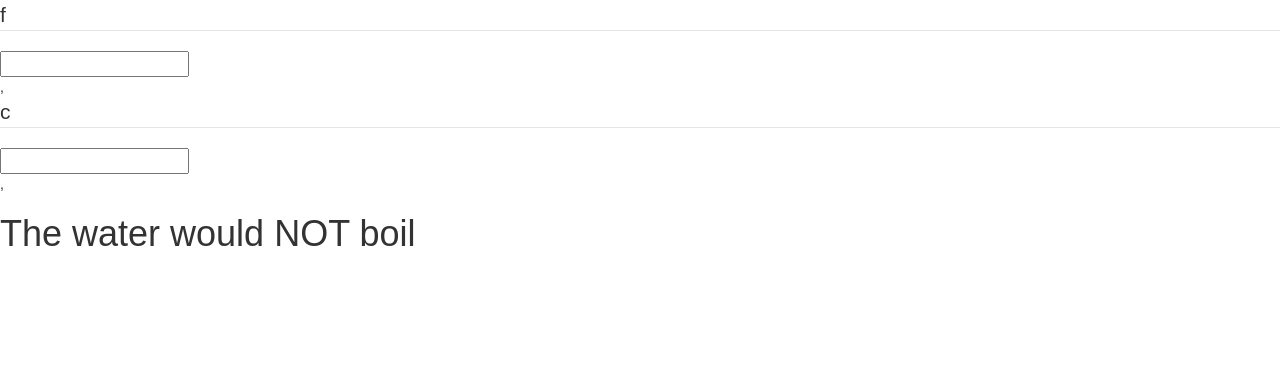
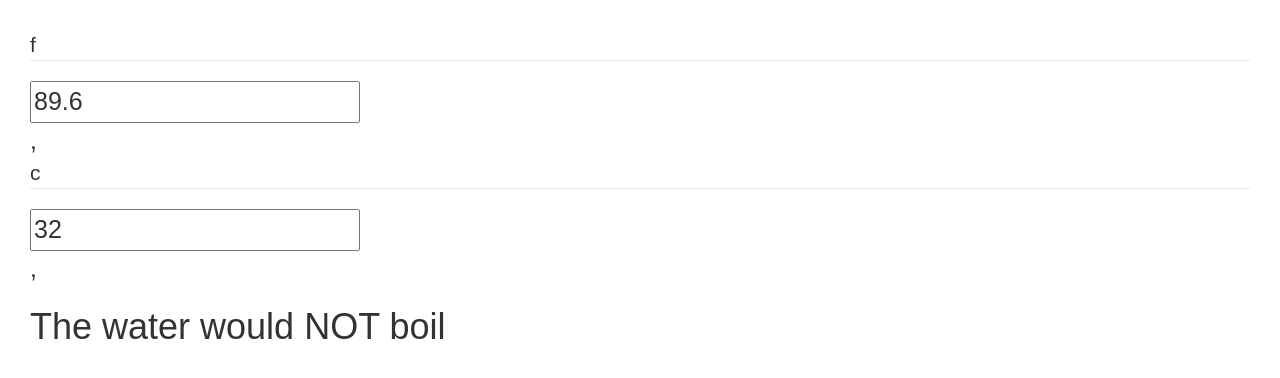
Before and after one commit to chris-malloy/inventoryWidget, a React (Create React App) app: page / in a window 1280 px wide. Shown: the top 378 px of the page. Built offline with nearby package versions, Linux system fonts and the light colour scheme.

Commit message:
completed conneciton between TemperatureInput children --> temperature is now updated in both boxes when only one is changed

```diff
--- a/src/index.css
+++ b/src/index.css
@@ -1,5 +1,10 @@
 body {
-  margin: 0;
-  padding: 0;
-  font-family: sans-serif;
+    margin: 0;
+    padding: 0;
+    font-family: sans-serif;
 }
+
+#temp-app {
+    margin: 30px;
+    font-size: 25px;
+}
--- a/src/tempApp/BoilingVerdict.jsx
+++ b/src/tempApp/BoilingVerdict.jsx
@@ -1,7 +1,7 @@
 import React from 'react';
 
 function BoilingVerdict(props){
-if (props.celsius >= 100) {
+if (props.temperature >= 100) {
         return(
             <h1>The water would boil</h1>
         )
--- a/src/tempApp/TemperatureApp.jsx
+++ b/src/tempApp/TemperatureApp.jsx
@@ -25,24 +25,47 @@ class TemperatureApp extends Component{
     constructor(){
         super();
         this.state = {
-            temperature: ''
+            temperature: '32',
+            scale: 'c',
         }
     this.handleFahrenheitChange = this.handleFahrenheitChange.bind(this)
     this.handleCelciusChange = this.handleCelciusChange.bind(this)
     }
+
     handleCelciusChange(value){
         console.log("Someone changed Celius input to " + value);
+        this.setState({
+            scale: "c",
+            temperature: value
+        })
     }
+
     handleFahrenheitChange(value){
         console.log("Someone change Fahrenheit Input " + value);
+        this.setState({
+            scale: "f",
+            temperature: value
+        })
     }
+
     render(){
-        console.log(tryConvert("101",toCelsius));
+        // set up local vars to save on typing
+        const scale = this.state.scale;
+        const temperature = this.state.temperature;
+
+        if(scale === "c"){
+            var fTemp = tryConvert(temperature, toFahrenheit)
+            var cTemp = temperature;
+        } else if (scale === "f"){
+            var fTemp = temperature;
+            var cTemp = tryConvert(temperature, toCelsius)
+        }
+
         return(
-            <div>
-                <TemperatureInput scale="f" onChange={this.handleFahrenheitChange} />,
-                <TemperatureInput scale="c" onChange={this.handleCelciusChange} />,
-                <BoilingVerdict />
+            <div id="temp-app">
+                <TemperatureInput temperature={fTemp} scale="f" onChange={this.handleFahrenheitChange} />,
+                <TemperatureInput temperature={cTemp} scale="c" onChange={this.handleCelciusChange} />,
+                <BoilingVerdict temperature={parseFloat(cTemp)} />
             </div>
         )
     }
--- a/src/tempApp/TemperatureInput.jsx
+++ b/src/tempApp/TemperatureInput.jsx
@@ -3,9 +3,6 @@ import React, { Component } from 'react';
 class TemperatureInput extends Component{
     constructor(props) {
         super(props);
-        this.state = {
-            temperature: ''
-        }
         this.handleChange = this.handleChange.bind(this);
     }
 
@@ -14,7 +11,8 @@ class TemperatureInput extends Component{
     }
 
     render() {
-        const temperature = this.state.temperature;
+        // temperature comes from TemperatureApp
+        const temperature = this.props.temperature;
         return (
             <div>
                 <legend>{this.props.scale}</legend>
```
